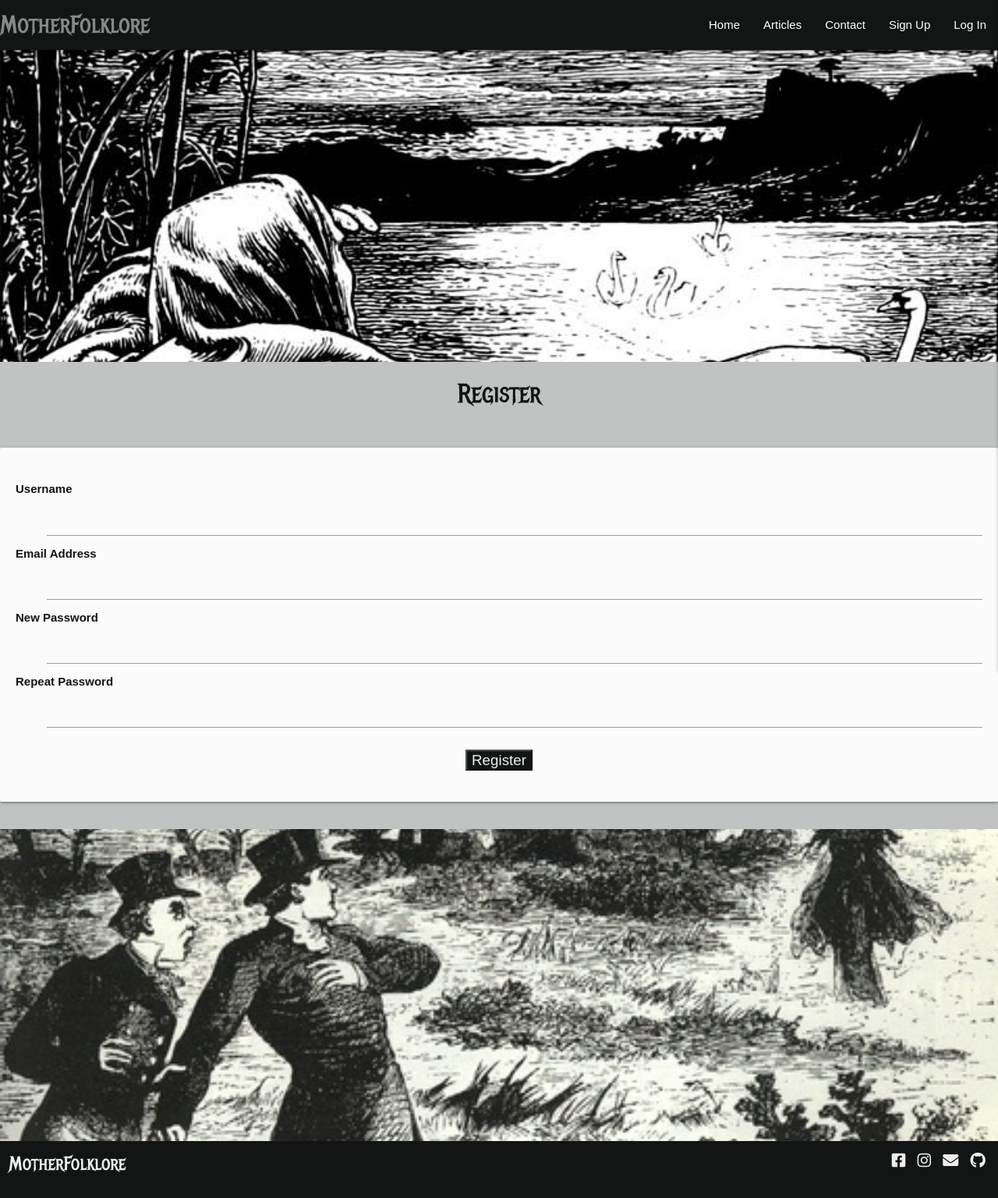
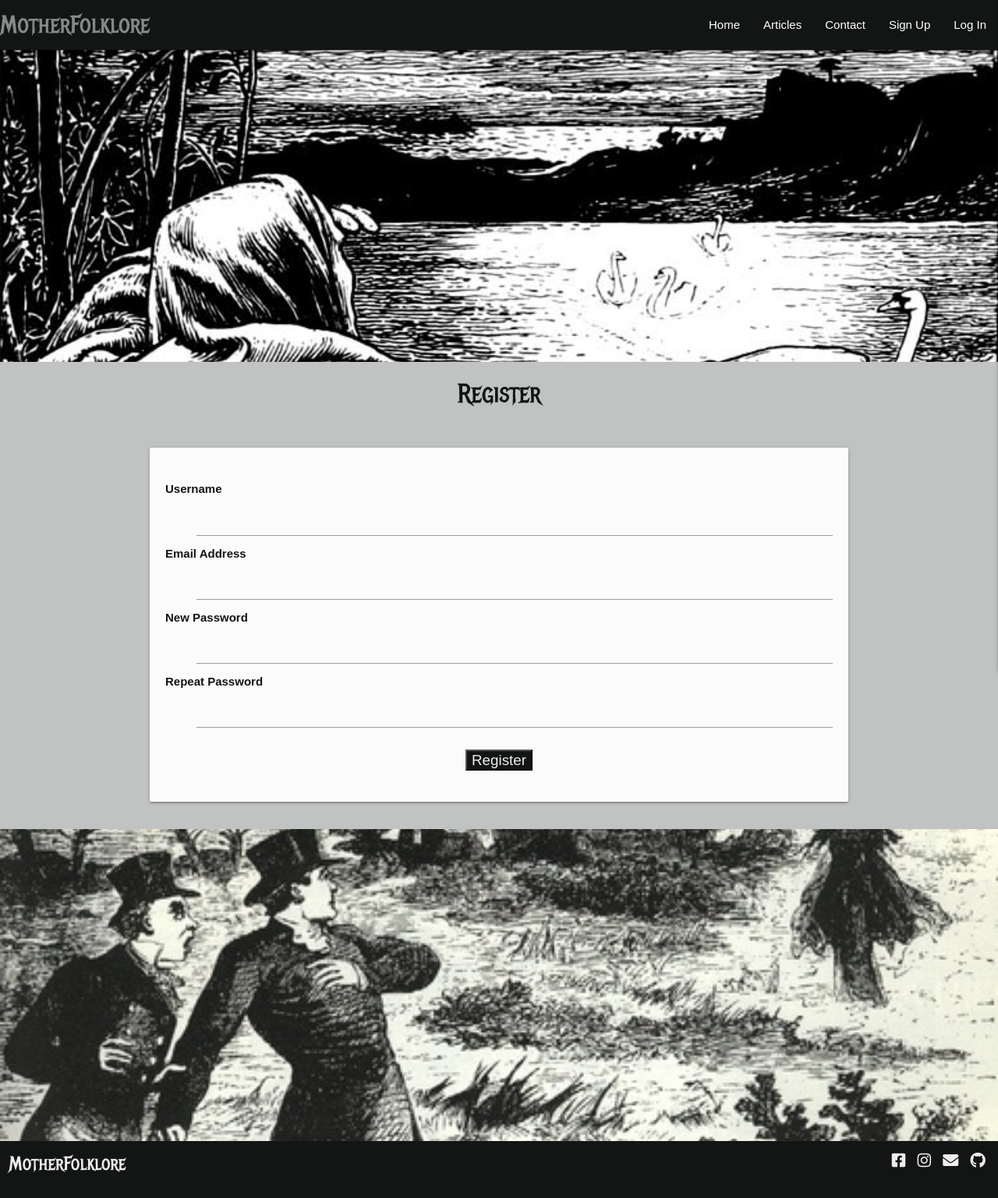
Before and after one commit to AideenM12/MotherFolklore-MS3, a Flask app: page /registration in a window 1280 px wide. Shown: the whole page at 78% size. Run offline with Flask 2, Linux system fonts and the light colour scheme; some libraries are stand-ins or nearby versions; some web fonts are replaced.

Commit message:
Add div container to sign-up.html page

```diff
--- a/templates/sign-up.html
+++ b/templates/sign-up.html
@@ -7,12 +7,13 @@
       <div class="parallax"><img src="static/images/childrenoflir.jpg"></div>
    </div>
    <!-------Heading-------->
+   <div class="container">
    <div class = "row">
       <h4 class="center-align">Register</h4>
       <br>
 	  <!---------Registration Form--------->
       {% from "_formhelpers.html" import render_field %}
-      <form method="POST" action="{{ url_for('registration') }}" class="card-panel">
+      <form method="POST" action="{{ url_for('registration') }}" class="card-panel s8 offset-s2">
          <input type="hidden" name="csrf_token" value="{{ csrf_token() }}"/>
          <dl>
             {{render_field(form.username)}}
@@ -26,6 +27,7 @@
       <p class="error"><strong>Error:</strong>{{error}}</p>
       {% endif %}
    </div>
+   </div>
    <!-------Parallax Container------->
    <div class="parallax-container">
       <div class="parallax"><img src="static/images/banshee3.jpg"></div>
```
